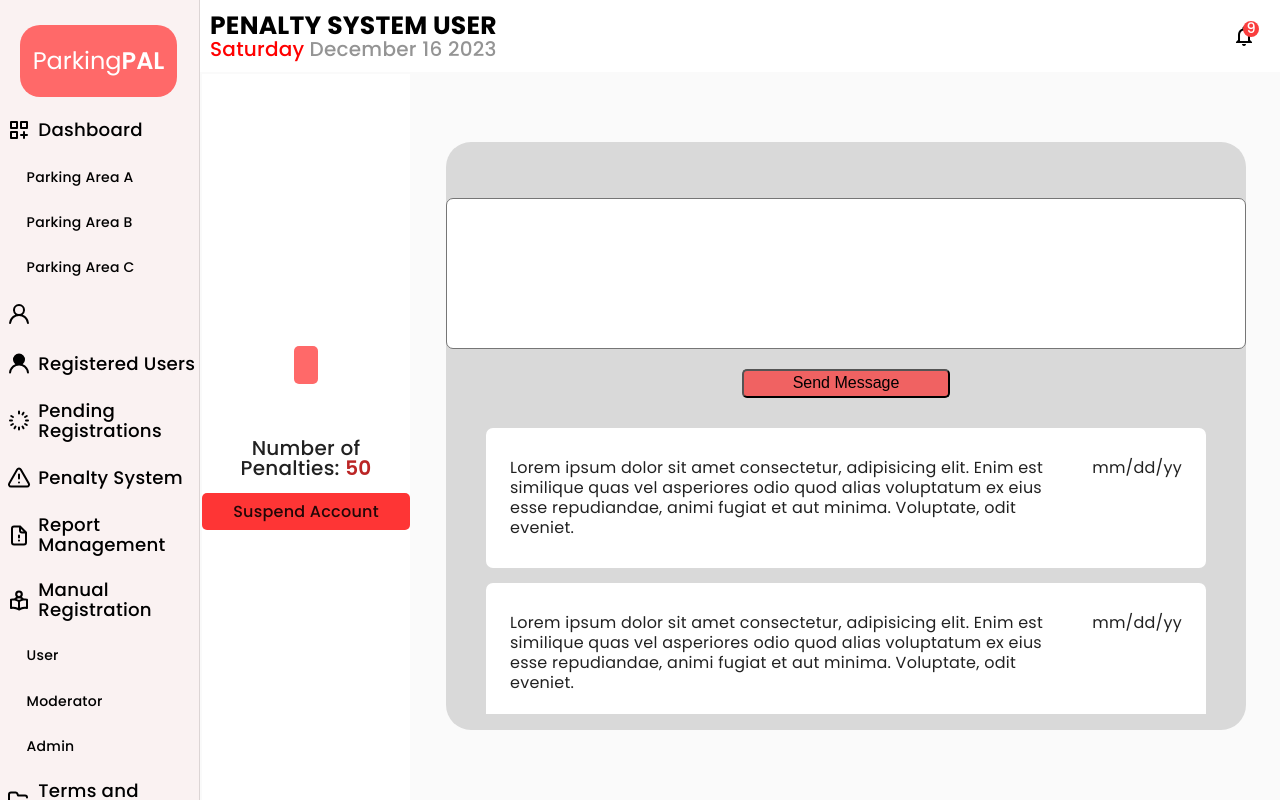
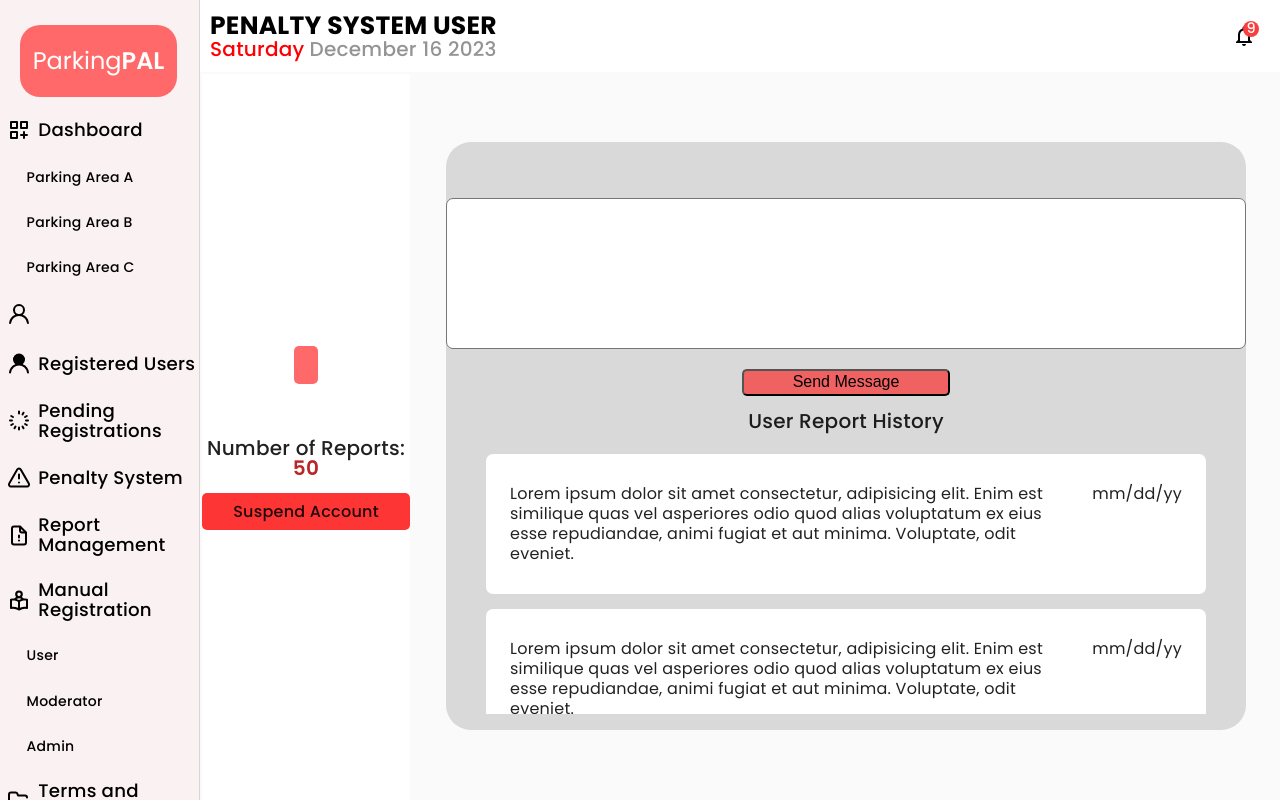
Before and after one commit to LM-Inocentes/ParkPal, an Angular app in the folder ParkPal/: page /app-penalty-page-user/info/1 in a window 1280 px wide. Built offline with nearby package versions, Linux system fonts and the light colour scheme; no server answers.

Commit message:
new added

```diff
--- a/ParkPal/src/app/penalty-page-user/penalty-page-user.component.html
+++ b/ParkPal/src/app/penalty-page-user/penalty-page-user.component.html
@@ -9,7 +9,7 @@
       <span class="user-id"> {{ user.id }}</span>
     </div>
     <div class="num-of-penalties">
-      Number of Penalties:
+      Number of Reports:
       <span class="penalties-ctr">50</span>
     </div>
     <div class="suspend-acc-button4" (click)="suspendAccConfirm()" >Suspend Account</div>
@@ -23,6 +23,8 @@
       </textarea>
     </form>
     <button id="sendMsg" (click)="sendMessageConfirm()" class="send-msg-btn">Send Message</button>
+
+    <div class="user-report-history"> User Report History</div>
 
     <div class="sent-msg-hstr">
       <div class="msg-sent">
--- a/ParkPal/src/app/penalty-page-user/penalty-page-user.component.scss
+++ b/ParkPal/src/app/penalty-page-user/penalty-page-user.component.scss
@@ -153,6 +153,12 @@ a {
         }
     }
 
+    .user-report-history{
+        font-size: 1.25rem;
+        font-weight: 500;
+        margin-bottom: 0.5rem;
+    }
+
 }
 
 //buttons
--- a/ParkPal/src/app/penalty-page/penalty-page.component.html
+++ b/ParkPal/src/app/penalty-page/penalty-page.component.html
@@ -17,7 +17,7 @@
 
       <!-- Penalty -->
       <div class="penalty-counter">
-        <p class="num-penalties">Number of Penalties: <span>50</span></p>
+        <p class="num-penalties">Number of Reports: <span>50</span></p>
       </div>
       <!-- end Penalty -->
 
--- a/ParkPal/src/app/penalty-page/penalty-page.component.scss
+++ b/ParkPal/src/app/penalty-page/penalty-page.component.scss
@@ -75,6 +75,8 @@ span, a{
                 border: 1.8px solid #69FF93;
                 padding: 0.563rem 0.375rem 0.563rem 0.375rem;
             }
+
+
         }
     }
 }
```
